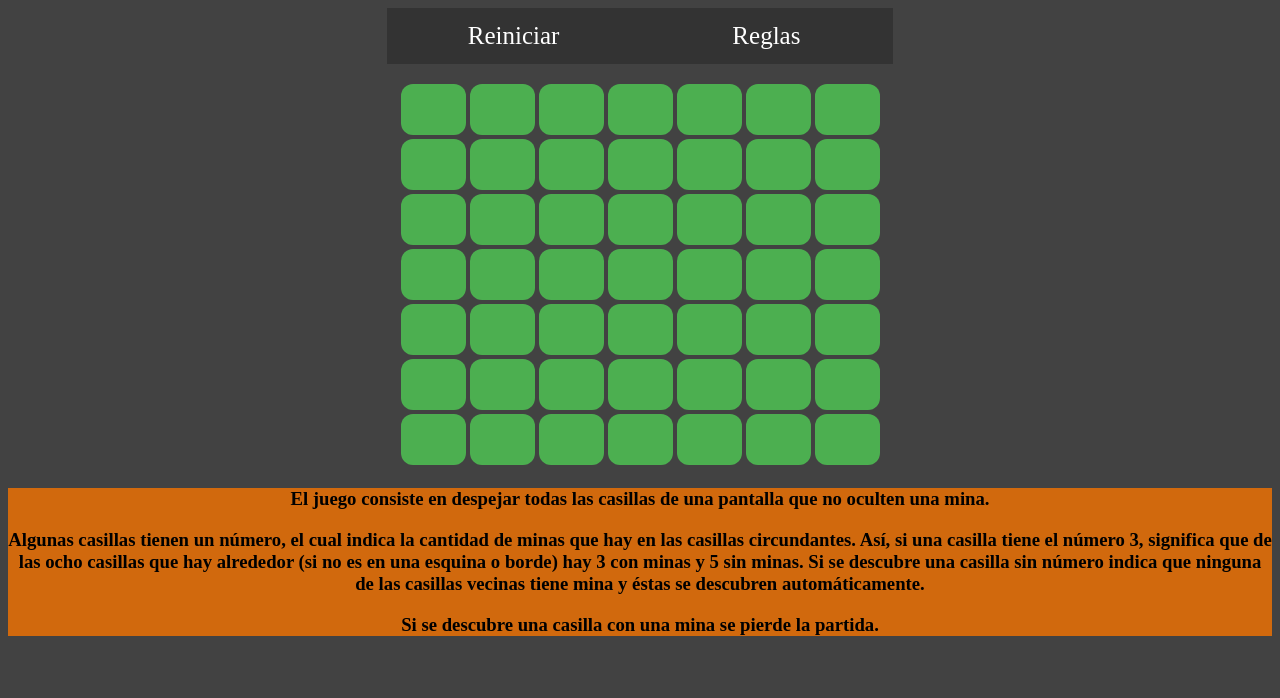
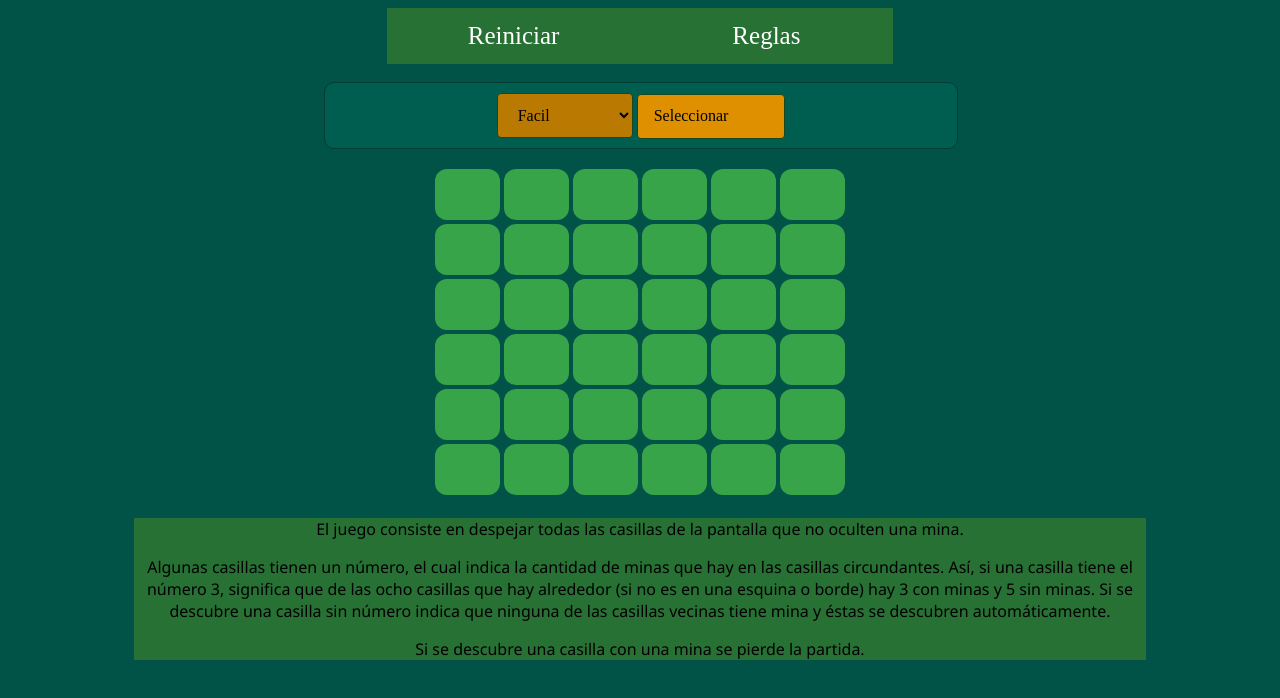
Before and after one commit to eider404/Buscaminas, a plain HTML site: page buscaminas.html in a window 1280 px wide. Both pictures are taken after a click on the link "Reglas". Drawn offline with Linux system fonts and the light colour scheme.

Commit message:
buttom select agragado

```diff
--- a/DOM.js
+++ b/DOM.js
@@ -1,6 +1,6 @@
 function Logica(){
 
-let dificultad= "medio";
+let dificultad= document.querySelector( '#form_dif').dificultad.value;
 var tablero = [];
 let facil = [[],[],[],[],[],[]];
 let medio = [[],[],[],[],[],[],[]];
--- a/buscaminas.html
+++ b/buscaminas.html
@@ -6,14 +6,23 @@
   <link rel="stylesheet" href="style.css">
   <script src="DOM.js"></script>
 </head>
-<body style="background-color:rgb(66, 66, 66); text-align: center;">
+<body style="background-color: #005346; text-align: center;">
 <!---navegacion-->
-<div >
+<div>
     <ul>
         <li><a onclick="window.location.reload()">Reiniciar</a></li>
         <li><a onclick="reglas()">Reglas</a></li>
     </ul>
 </div>
+<br>
+<form id="form_dif" class="table">
+    <select name="dificultad" id="dificultad" class="classic">
+        <option value="facil">Facil</option>
+        <option value="medio">Medio</option>
+        <option value="dificil">Dificil</option>
+    </select>
+    <input type="button" value="Seleccionar" class="dificultad" style="background-color: rgb(222, 144, 1);" onclick="Clear() ,Logica()">
+</form>
 
 
 
@@ -24,21 +33,26 @@
 <!---Nota de game over-->
 <h1 id="gameOver" ></h1>
 
+
 <div id="divRegla">
-    <h3 id="reglas"></h3>
-    <h3 id="reglas2"></h3>
-    <h3 id="reglas3"></h3>
+    <p id="regla1"></p>
+    <p id="regla2"></p>
+    <p id="regla3"></p>
 </div>
 
 
     <script>
-        Logica();
+        Logica()
+
+        function Clear(){
+            document.querySelector("#capa").innerHTML = null
+        }
 
         function reglas(){
-            document.getElementById("reglas").innerHTML ="El juego consiste en despejar todas las casillas de una pantalla que no oculten una mina.";
-            document.getElementById("reglas2").innerHTML ="Algunas casillas tienen un número, el cual indica la cantidad de minas que hay en las casillas circundantes. Así, si una casilla tiene el número 3, significa que de las ocho casillas que hay alrededor (si no es en una esquina o borde) hay 3 con minas y 5 sin minas. Si se descubre una casilla sin número indica que ninguna de las casillas vecinas tiene mina y éstas se descubren automáticamente.";
-            document.getElementById("reglas3").innerHTML ="Si se descubre una casilla con una mina se pierde la partida.";
-            document.getElementById("divRegla").style.backgroundColor = "#D1690D";
+            document.getElementById("regla1").innerHTML ="El juego consiste en despejar todas las casillas de la pantalla que no oculten una mina.";
+            document.getElementById("regla2").innerHTML ="Algunas casillas tienen un número, el cual indica la cantidad de minas que hay en las casillas circundantes. Así, si una casilla tiene el número 3, significa que de las ocho casillas que hay alrededor (si no es en una esquina o borde) hay 3 con minas y 5 sin minas. Si se descubre una casilla sin número indica que ninguna de las casillas vecinas tiene mina y éstas se descubren automáticamente.";
+            document.getElementById("regla3").innerHTML ="Si se descubre una casilla con una mina se pierde la partida.";
+            document.getElementById("divRegla").className = "reglas"
         }
 
     </script>
--- a/style.css
+++ b/style.css
@@ -18,11 +18,11 @@ button{
     cursor: pointer;
     border-radius: 12px;
 
-    background-color: #4CAF50; /* Green 4CAF50*/
+    background-color: #38a44a; /* Green 4CAF50*/
 }
+
 #capa{
     text-align: center;
-
 }
 
 /**/
@@ -35,7 +35,7 @@ ul {
     padding: 0;
     margin-left: 30%;
     overflow: hidden;
-    background-color: #333;
+    background-color: #287134;
     text-align: center;
 
 }
@@ -58,5 +58,51 @@ li a {
 }
 
 li a:hover:not(.active) {
-    background-color: #111;
+    background-color: #184720;
 }
+
+.reglas{
+    background-color: #287134;
+    width: 80%;
+    margin-left: 10%;
+    margin-right: 10%;
+
+    font-family:'Segoe UI', Tahoma, Geneva, Verdana, sans-serif ;
+    font-weight: 500;
+}
+
+.table{
+    background-color: #005e50;
+    border: thin solid #013d34;
+    width: 50%;
+    margin-left: 25%;
+    height: 65px;
+    border-radius: 10px;
+}
+
+select {
+    background-color: rgb(186, 121, 0);
+    border: thin solid #184720;
+    border-radius: 4px;
+    display: inline-block;
+    font: inherit;
+    line-height: 1.5em;
+    padding: 0.5em 3.5em 0.5em 1em;
+    margin: 10px 0px 20px 0px;
+    box-sizing: border-box;
+    height: 45px;
+
+}
+
+.dificultad{
+
+    border: thin solid #184720;
+    border-radius: 4px;
+    display: inline-block;
+    font: inherit;
+    line-height: 1.5em;
+    padding: 0.5em 3.5em 0.5em 1em;
+    margin: 0;
+    box-sizing: border-box;
+    height: 45px;
+}
```
Also changed, not shown: buscaminas.js (added, +41 -0 lines).
